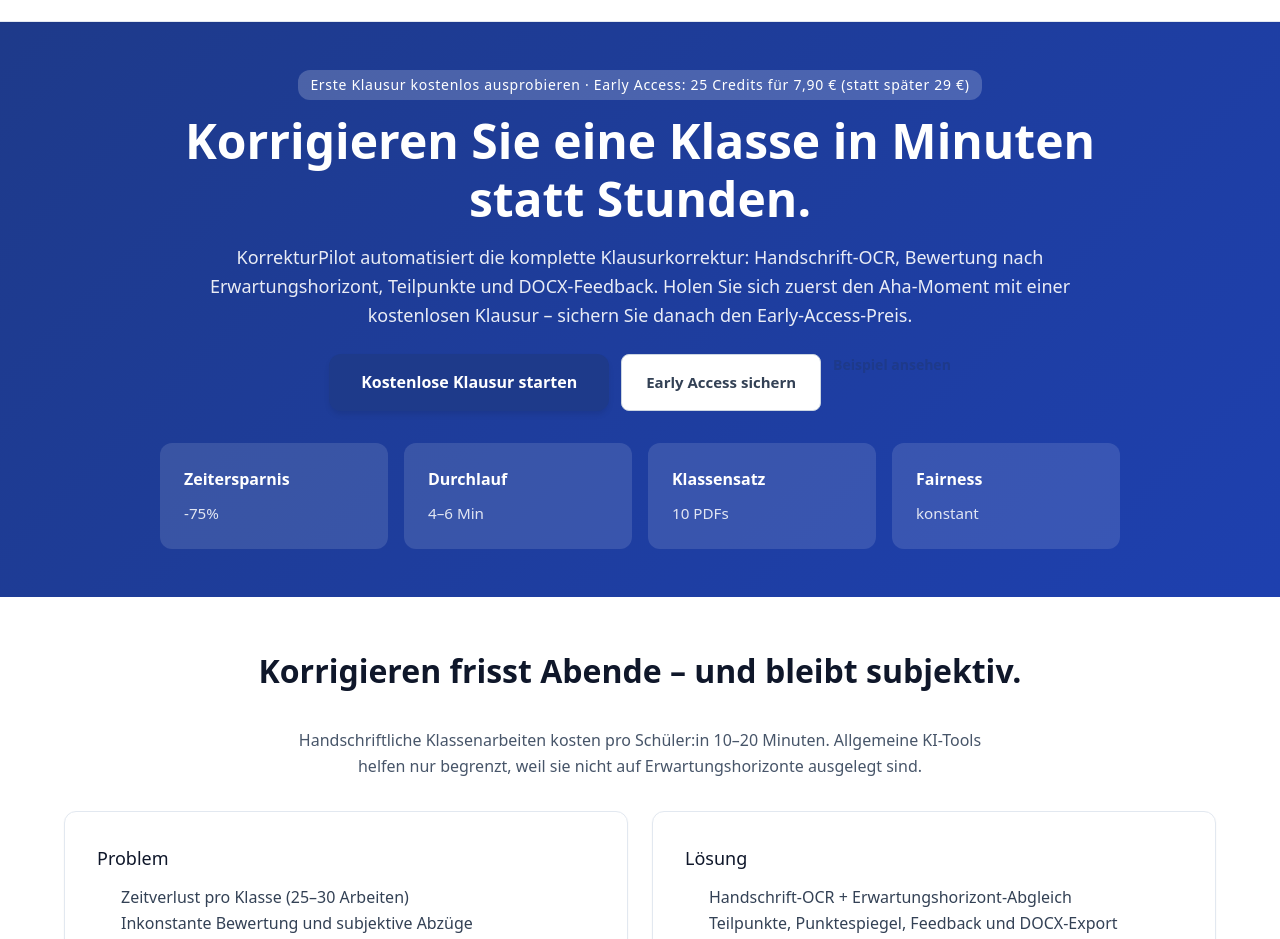
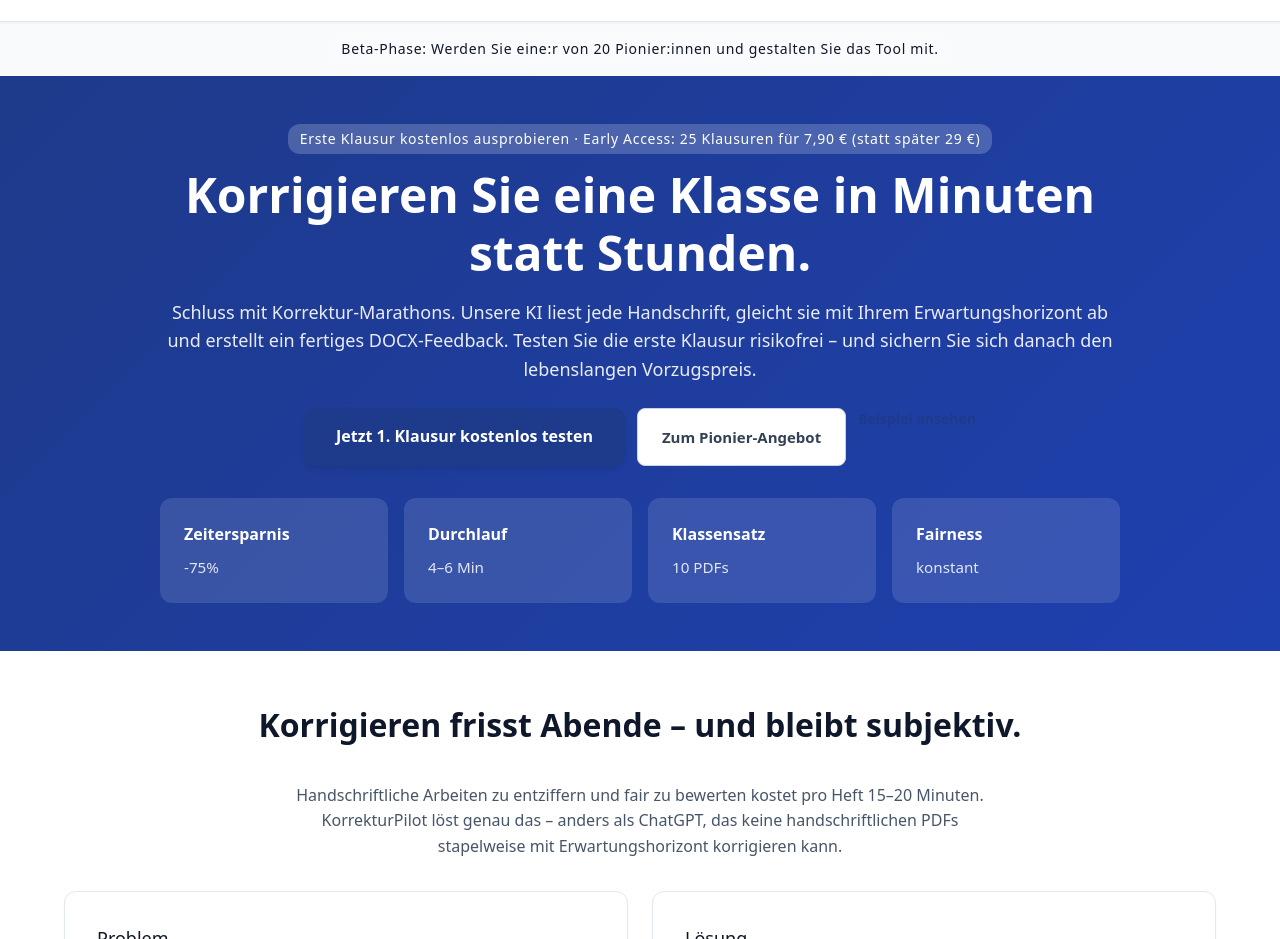
Before and after one commit to 8melc/KI-Klausuren, a Next.js app: page / in a window 1280 px wide. Shown: the part 53-992 px from the top of the page. Built offline with nearby package versions, Linux system fonts and the light colour scheme; no server answers.

Commit message:
fix: stripe api version type error

```diff
--- a/app/api/stripe/webhook/route.ts
+++ b/app/api/stripe/webhook/route.ts
@@ -2,9 +2,7 @@
 import Stripe from 'stripe';
 import { createClient } from '@supabase/supabase-js';
 
-const stripe = new Stripe(process.env.STRIPE_SECRET_KEY!, {
-  apiVersion: '2024-11-20.acacia',
-});
+const stripe = new Stripe(process.env.STRIPE_SECRET_KEY!);
 
 const supabase = createClient(
   process.env.NEXT_PUBLIC_SUPABASE_URL!,
--- a/app/page.tsx
+++ b/app/page.tsx
@@ -20,6 +20,10 @@
   {
     title: 'Ganzen Klassensatz hochladen',
     description: 'Bis zu 10 Klausuren auf einmal hochladen – fertig in 4–6 Minuten.',
+  },
+  {
+    title: 'ChatGPT kann das nicht',
+    description: 'Handschriften stapelweise korrigieren, Erwartungshorizont anwenden und DOCX-Feedback liefern – genau dafür ist KorrekturPilot gebaut.',
   },
 ];
 
@@ -79,22 +83,28 @@
 export default function Home() {
   return (
     <>
+      <section className="module-section" style={{ padding: 'var(--spacing-sm) 0', background: 'var(--color-gray-50)' }}>
+        <div className="container" style={{ textAlign: 'center' }}>
+          <p className="hero-tag" style={{ margin: 0 }}>Beta-Phase: Werden Sie eine:r von 20 Pionier:innen und gestalten Sie das Tool mit.</p>
+        </div>
+      </section>
+
       <section className="hero" id="hero">
         <div className="container">
           <div className="hero-content">
-            <p className="hero-tag">Erste Klausur kostenlos ausprobieren · Early Access: 25 Credits für 7,90 € (statt später 29 €)</p>
+            <p className="hero-tag">Erste Klausur kostenlos ausprobieren · Early Access: 25 Klausuren für 7,90 € (statt später 29 €)</p>
             <h1 className="hero-title">Korrigieren Sie eine Klasse in Minuten statt Stunden.</h1>
             <p className="hero-subtitle">
-              KorrekturPilot automatisiert die komplette Klausurkorrektur: Handschrift-OCR,
-              Bewertung nach Erwartungshorizont, Teilpunkte und DOCX-Feedback. Holen Sie sich zuerst den
-              Aha-Moment mit einer kostenlosen Klausur – sichern Sie danach den Early-Access-Preis.
+              Schluss mit Korrektur-Marathons. Unsere KI liest jede Handschrift, gleicht sie mit Ihrem Erwartungshorizont ab
+              und erstellt ein fertiges DOCX-Feedback. Testen Sie die erste Klausur risikofrei – und sichern Sie sich danach den
+              lebenslangen Vorzugspreis.
             </p>
             <div className="hero-cta-group">
               <Link href="/expectation" className="primary-button">
-                <span>Kostenlose Klausur starten</span>
+                <span>Jetzt 1. Klausur kostenlos testen</span>
               </Link>
               <Link href="#pricing" className="secondary-button">
-                <span>Early Access sichern</span>
+                <span>Zum Pionier-Angebot</span>
               </Link>
               <Link href="#example" className="text-link">
                 <span>Beispiel ansehen</span>
@@ -116,8 +126,8 @@
         <div className="container">
           <h2 className="section-title">Korrigieren frisst Abende – und bleibt subjektiv.</h2>
           <p className="section-description">
-            Handschriftliche Klassenarbeiten kosten pro Schüler:in 10–20 Minuten. Allgemeine KI-Tools
-            helfen nur begrenzt, weil sie nicht auf Erwartungshorizonte ausgelegt sind.
+            Handschriftliche Arbeiten zu entziffern und fair zu bewerten kostet pro Heft 15–20 Minuten. KorrekturPilot löst genau das –
+            anders als ChatGPT, das keine handschriftlichen PDFs stapelweise mit Erwartungshorizont korrigieren kann.
           </p>
           <div className="module-grid">
             <div className="module-card">
@@ -131,9 +141,9 @@
             <div className="module-card">
               <h3>Lösung</h3>
               <ul style={{ lineHeight: 1.6, color: 'var(--color-gray-700)', paddingLeft: 'var(--spacing-lg)' }}>
-                <li>Handschrift-OCR + Erwartungshorizont-Abgleich</li>
-                <li>Teilpunkte, Punktespiegel, Feedback und DOCX-Export</li>
-                <li>Batch-Korrektur von bis zu 10 Klausuren in 4–6 Minuten</li>
+                <li>Liest auch unleserliche Handschriften ("Sauklaue") und gleicht sie mit dem Erwartungshorizont ab</li>
+                <li>Automatische Bepunktung &amp; individuelles Feedback</li>
+                <li>Ganzen Klassensatz (bis 10 Hefte) auf einen Klick korrigieren</li>
               </ul>
               <div style={{ marginTop: 'var(--spacing-lg)', display: 'flex', gap: 'var(--spacing-sm)', flexWrap: 'wrap' }}>
                 <Link href="/upload" className="primary-button">
@@ -238,6 +248,7 @@
                 <li>Direkt editierbar und personalisierbar</li>
                 <li>Kompatibel mit Schulservern und Mailversand</li>
                 <li>Saubere Formatierung für Ausdruck und Weitergabe</li>
+                <li>Erwartungshorizont kann als PDF/Foto hochgeladen oder direkt eingetippt werden</li>
               </ul>
               <p style={{ marginTop: 'var(--spacing-lg)', color: 'var(--color-gray-700)' }}>
                 Zeitbedarf: 4–6 Minuten für bis zu 10 Klausuren gleichzeitig.
@@ -274,7 +285,7 @@
         <div className="container">
           <div className="pricing-header">
             <h2 className="section-title">Sofort starten, fair bezahlen.</h2>
-            <p className="section-description">Erste Klausur kostenlos ausprobieren. Early-Access-Preis nur für kurze Zeit: 7,90 € statt 29 €.</p>
+            <p className="section-description">Teste die erste Klausur völlig kostenlos. Überzeugt? Dann hol dir den Early-Access-Preis für den ganzen Stapel: 7,90 € statt 29 € (nur für kurze Zeit).</p>
           </div>
           <div className="pricing-grid">
             <div className="pricing-card">
@@ -307,7 +318,7 @@
                 <li>Fairness &amp; Konsistenz gesichert</li>
               </ul>
               <p style={{ color: 'var(--color-gray-700)' }}>
-                100% Zufriedenheitsgarantie: Wenn Ihnen die Korrektur keine Zeit spart, erhalten Sie Ihr Geld sofort zurück. Umgerechnet 0,31 € pro Klausur – weniger als 2 Minuten Arbeitszeit.
+                Early-Access-Preis – nur für kurze Zeit (später 29 €). 100% Zufriedenheitsgarantie: Wenn Ihnen die Korrektur keine Zeit spart, erhalten Sie Ihr Geld sofort zurück. Umgerechnet 0,31 € pro Klausur – weniger als 2 Minuten Arbeitszeit.
               </p>
               <Link href="/upload" className="primary-button pricing-button">
                 Early Access sichern
```
